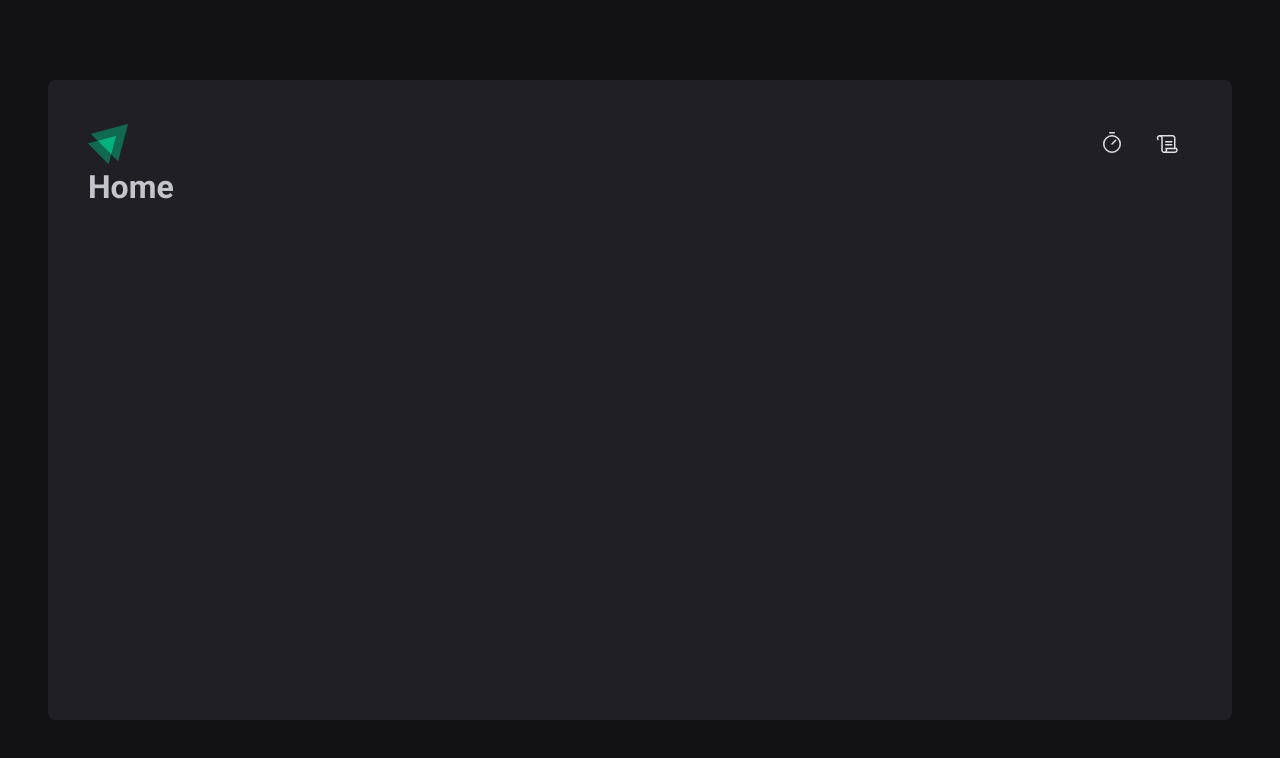
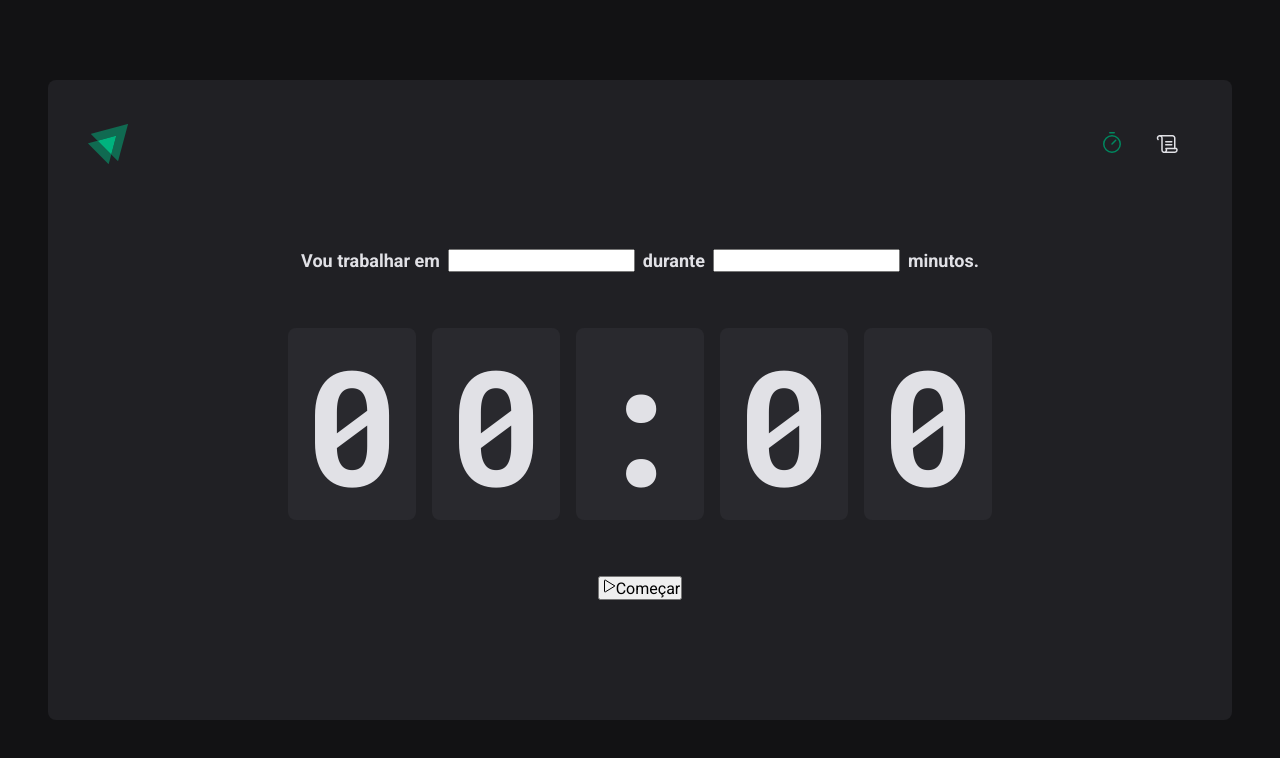
Before and after one commit to andreyaraujo-dev/ignite-reactjs-v2, a React (Vite) app in the folder 02-ignite-timer/: page / in a window 1280 px wide. Shown: the top 758 px of the page. Built offline with nearby package versions, Linux system fonts and the light colour scheme.

Commit message:
feat: pagina home

```diff
--- a/02-ignite-timer/src/components/Header/styles.ts
+++ b/02-ignite-timer/src/components/Header/styles.ts
@@ -27,7 +27,7 @@
       }
 
       &.active {
-        color: 3px solid ${(props) => props.theme['green-500']};
+        color: ${(props) => props.theme['green-500']};
       }
     }
   }
--- a/02-ignite-timer/src/pages/Home.tsx
+++ /dev/null
@@ -1,3 +0,0 @@
-export function Home() {
-  return <h1>Home</h1>
-}
--- /dev/null
+++ b/02-ignite-timer/src/pages/Home/index.tsx
@@ -0,0 +1,33 @@
+import { Play } from 'phosphor-react'
+import { CountdownContainer, FormContainer, HomeContainer } from './styles'
+
+export function Home() {
+  return (
+    <HomeContainer>
+      <form>
+        <FormContainer>
+          <label htmlFor="task">Vou trabalhar em</label>
+          <input type="text" id="task" />
+
+          <label htmlFor="minutesAmount">durante</label>
+          <input type="number" id="minutesAmount" />
+
+          <span>minutos.</span>
+        </FormContainer>
+
+        <CountdownContainer>
+          <span>0</span>
+          <span>0</span>
+          <span>:</span>
+          <span>0</span>
+          <span>0</span>
+        </CountdownContainer>
+
+        <button type="submit">
+          <Play />
+          Começar
+        </button>
+      </form>
+    </HomeContainer>
+  )
+}
--- /dev/null
+++ b/02-ignite-timer/src/pages/Home/styles.ts
@@ -0,0 +1,45 @@
+import { styled } from 'styled-components'
+
+export const HomeContainer = styled.div`
+  flex: 1;
+
+  display: flex;
+  flex-direction: column;
+  align-items: center;
+  justify-content: center;
+
+  form {
+    display: flex;
+    flex-direction: column;
+    align-items: center;
+    gap: 3.5rem;
+  }
+`
+
+export const FormContainer = styled.div`
+  width: 100%;
+  display: flex;
+  align-items: center;
+  justify-content: center;
+  gap: 0.5rem;
+  color: ${(props) => props.theme['gray-100']};
+  font-size: 1.125rem;
+  font-weight: bold;
+  flex-wrap: wrap;
+`
+
+export const CountdownContainer = styled.div`
+  font-family: 'Roboto Mono', monospace;
+  font-size: 10rem;
+  line-height: 8rem;
+  color: ${(props) => props.theme['gray-100']};
+
+  display: flex;
+  gap: 1rem;
+
+  span {
+    background: ${(props) => props.theme['gray-700']};
+    padding: 2rem 1rem;
+    border-radius: 8px;
+  }
+`
--- a/02-ignite-timer/src/styles/global.ts
+++ b/02-ignite-timer/src/styles/global.ts
@@ -15,6 +15,7 @@
   body {
     background: ${(props) => props.theme['gray-900']};
     color: ${(props) => props.theme['gray-300']};
+    -webkit-font-smoothing: antialiased;
   }
 
   body, input, textarea, button {
```
